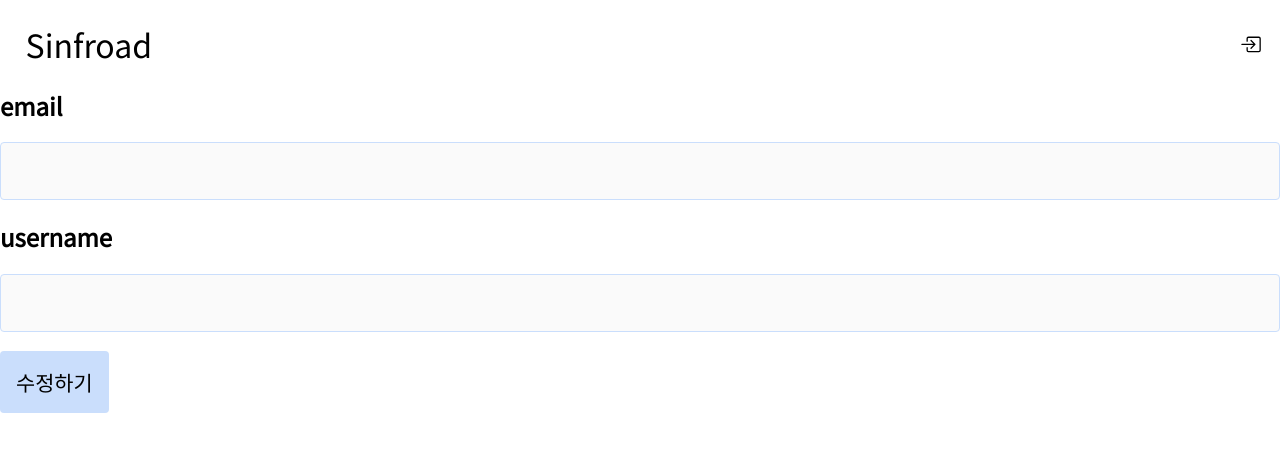
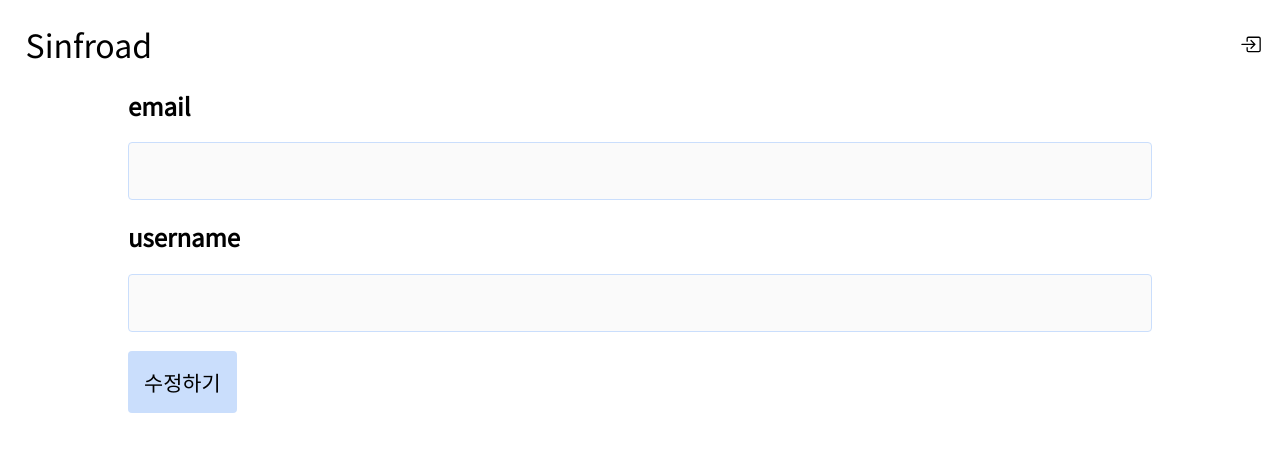
Before and after one commit to 0sinf/sinfroad-client, a React (Vite) app: page /users in a window 1280 px wide. Shown: the top 452 px of the page. Built offline with nearby package versions, Linux system fonts and the light colour scheme.

Commit message:
design: Add style

```diff
--- /dev/null
+++ b/src/pages/User.css
@@ -0,0 +1,3 @@
+.user__container {
+  width: 80%;
+}
--- a/src/pages/User.tsx
+++ b/src/pages/User.tsx
@@ -1,11 +1,13 @@
 import Button from "../components/Button";
 import { Input } from "../components/Input";
 import useAuthStore from "../store/useAuthStore";
+import "./User.css";
 
 export default function User() {
   const { user } = useAuthStore();
 
   return (
+    <main role="main" className="main">
       <div className="user__container">
         <Input
           name="email"
@@ -21,5 +23,6 @@ export default function User() {
         />
         <Button value="수정하기" className="user__button-modify" />
       </div>
+    </main>
   );
 }
```
Lines whose indentation alone changed are shown as unchanged.
